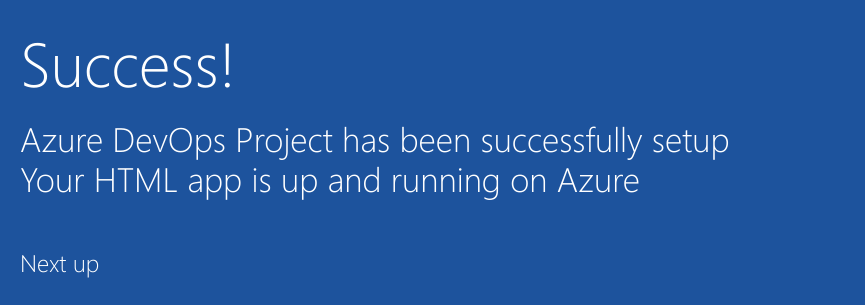
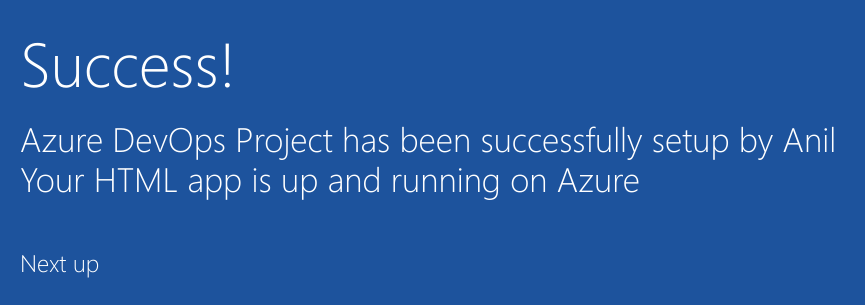
Before and after one commit to anilkumardasd85/CaseStudy1, a plain HTML site: page sample-project/index.html in a window 1280 px wide. Shown: the part 352-657 px from the top of the page, 205-1070 px from the left. Drawn offline with Linux system fonts and the light colour scheme.

Commit message:
added my name

```diff
--- a/sample-project/index.html
+++ b/sample-project/index.html
@@ -19,7 +19,7 @@
         </div>
             <div class="content-body">
                 <div class="success-text">Success!</div>
-                <div class="description line-1"> Azure DevOps Project has been successfully setup</div>
+                <div class="description line-1"> Azure DevOps Project has been successfully setup by Anil</div>
                 <div class="description line-2"> Your HTML app is up and running on Azure</div>
                 <div class="next-steps-container">
                     <div class="next-steps-header">Next up</div>
```
